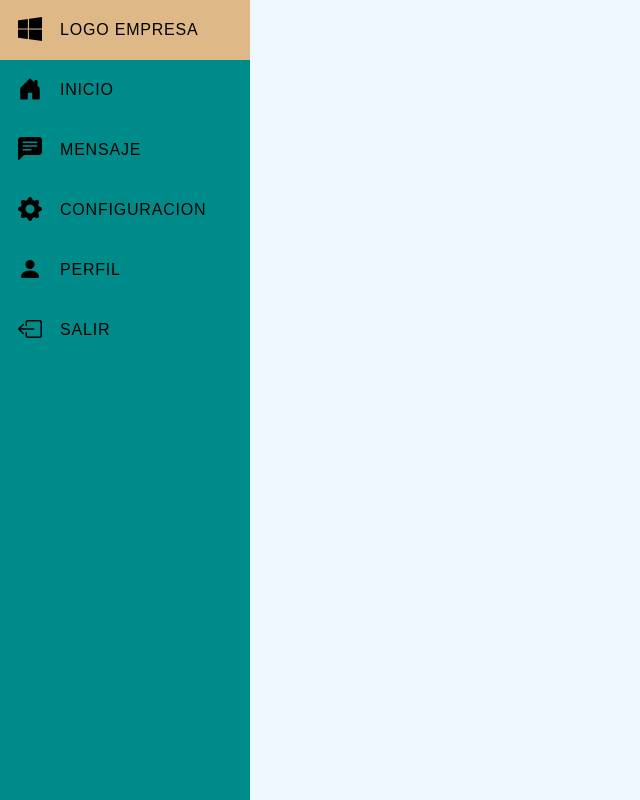
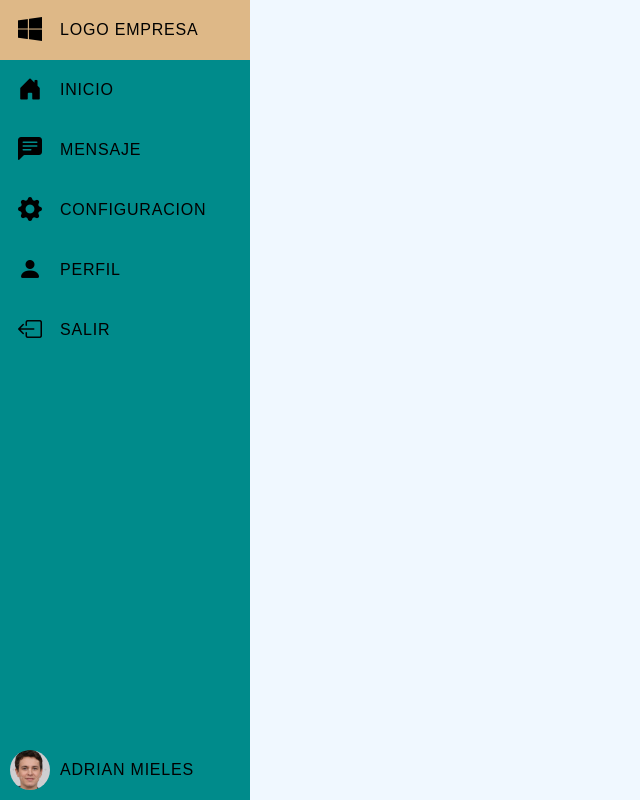
Before and after one commit to adrianmieles/practica_2_DSI, a plain HTML site: page index.html in a window 1280 px wide. Shown: the whole page, without its empty margins (0-640 px from the left). Drawn offline with nearby package versions, Linux system fonts and the light colour scheme.

Commit message:
Segundo Commit

```diff
--- a/index.html
+++ b/index.html
@@ -46,6 +46,18 @@
                     <span class="texto">Salir</span>
                 </a>
             </li>
+            <div class="bloqueFinal">
+                <li>
+                    <a href="#">
+                        <span class="icono">
+                            <div class="cuadroImagen">
+                                <img src="fotoCara.jpg" alt="Logo">
+                            </div>
+                        </span>
+                        <span class="texto">Adrian Mieles</span>
+                    </a>
+                </li>
+            </div>
         </ul>
     </div>
 </body>
--- a/styles.css
+++ b/styles.css
@@ -72,3 +72,26 @@
         text-transform: uppercase;
         letter-spacing: 0.05em;
     }
+
+    .bloqueFinal{
+        position: absolute;
+        bottom: 0;
+        width: 100%;
+    }
+
+    .bloqueFinal .cuadroImagen {
+        position: relative;
+        width: 40px;
+        height: 40px;
+        border-radius: 50%;
+        overflow: hidden;
+    }
+
+    .bloqueFinal .cuadroImagen img {
+        position: absolute;
+        width: 100%;
+        height: 100%;
+        object-fit: cover;
+        top: 0;
+        left: 0;
+    }
```
Also changed, not shown: fotoCara.jpg (added).
